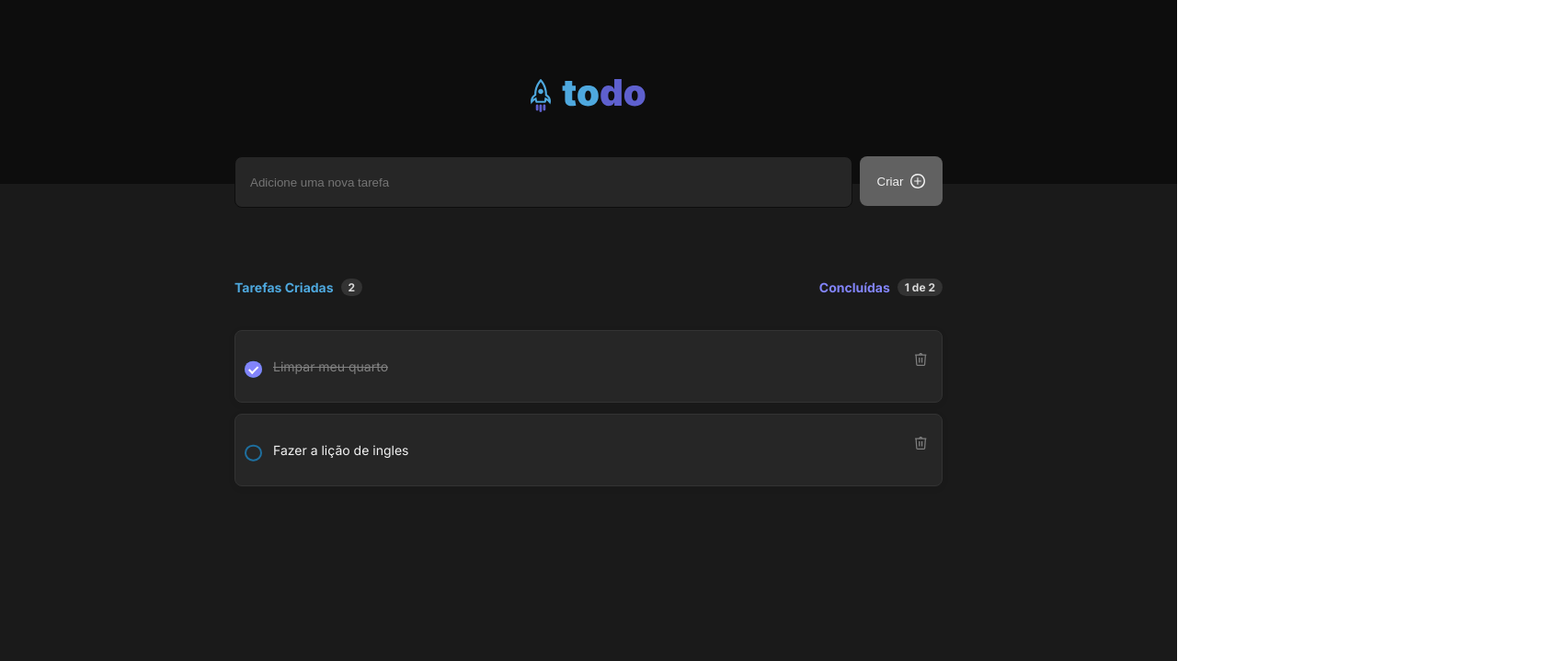
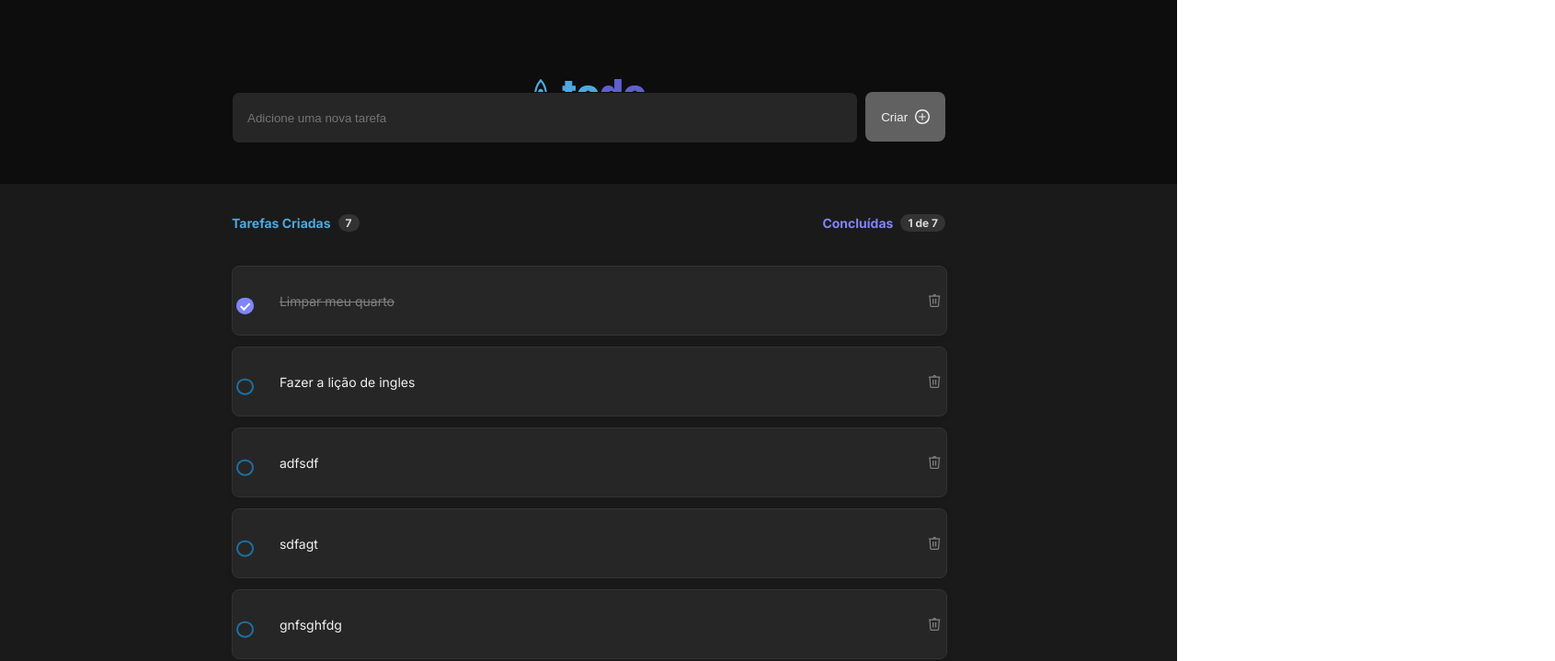
Before and after one commit to renanmontanopaz/React-ToDo, a React (Vite) app: page / in a window 1280 px wide. Shown: the top 719 px of the page at 92% size, 1691 px wide, since content can reach past the window. Built offline with nearby package versions, Linux system fonts and the light colour scheme; data requests are answered from the project's data file.

Commit message:
corrigindo erro

```diff
--- a/src/components/Content/index.module.css
+++ b/src/components/Content/index.module.css
@@ -3,23 +3,24 @@
     min-height: calc(100vh - 200px);
     padding-bottom: 30px;
     display: flex;
-    align-items: flex-start;
+    align-items: center;
     justify-content: center;
-
+    flex-direction: column;
 
 }
 
 .input_container{
     display: flex;
     gap: 8px;
-
-    margin-top: -30px;
+    max-width: 776px;
+    width: 90%;
+    margin-top: -100px;
 }
 
 .input{
-    width: 638px;
+    width: 676px;
     height: 54px;
-
+    max-width: 100%;
     color: var(--gray-300);
     background: var(--gray-500);
     border: 1px solid var(--gray-700);
@@ -63,6 +64,8 @@
     justify-content: space-between;
     color: white;
     margin: 64px 0 24px;
+    max-width: 776px;
+    width: 90%;
 }
 
 .tasks_container{
--- a/src/components/Content/index.tsx
+++ b/src/components/Content/index.tsx
@@ -70,7 +70,7 @@ export const Content = () =>{
 
     return(
         <section className={styles.section_container}>
-            <main>
+
                 <article className={styles.input_container}>
                     <input className={styles.input}
                            type="text" placeholder="Adicione uma nova tarefa"
@@ -94,7 +94,7 @@ export const Content = () =>{
                     </article>
                 </article>
                 {taskListState.length === 0? <NoContent/> : <ToDoList onDelete={removeTaskOnList} onChangeCheckBox={changeStatusCheckbox} /> }
-            </main>
+
         </section>
     )
 }
--- a/src/components/ToDoList/index.module.css
+++ b/src/components/ToDoList/index.module.css
@@ -2,38 +2,52 @@
     display: flex;
     flex-direction: column;
     gap: 12px;
+    max-width: 776px;
+    width: 90%;
 }
 .content_container{
     display: flex;
-    align-items: baseline;
-    justify-content: center;
-    padding: 16px;
+    align-items: center;
+    justify-content: space-between;
+    //padding: 16px;
     gap: 12px;
-    width: 736px;
-    height: auto;
+    width: 776px;
+    //width: 744px;
+    max-width: 100%;
+    max-height: none;
+    height: 74px;
     background: var(--gray-500);
     border: 1px solid var(--gray-400);
     box-shadow: 0px 2px 8px rgba(0,0,0,0.06);
     border-radius: 8px;
+    word-wrap: break-word;
 }
 
 .text{
     color: var(--gray-100);
-    min-width: 680px;
+    width: 776px;
+    max-width: 87%;
     font-style: normal;
     font-weight: 400;
     font-size: 14px;
+    display: flex;
+    align-items: baseline;
+}
+
+p{
+
 }
 
 .text_scratched{
     color: var(--gray-300);
     text-decoration: line-through;
-    min-width: 680px;
+    width: 776px;
+    max-width: 87%;
     font-size: 14px;
 }
 input[type="checkbox"] {
     appearance: none;
-    margin: 0;
+
     font: inherit;
     color: var(--blue-dark);
     width: 19px;
@@ -41,7 +55,7 @@ input[type="checkbox"] {
     border: 2px solid var(--blue-dark);
     border-radius: 16px;
     transform: translateY(0.415em);
-
+    margin-bottom: 5px;
     display: grid;
     place-content: center;
     cursor: pointer;
--- a/src/configs/dataBase/db.json
+++ b/src/configs/dataBase/db.json
@@ -9,6 +9,31 @@
       "id": "2",
       "description": "Fazer a lição de ingles",
       "isDone": false
+    },
+    {
+      "id": "59d86ce6-0389-43fc-b9f0-b50ee8ec8a33",
+      "description": "adfsdf",
+      "isDone": false
+    },
+    {
+      "id": "801dc17f-cb67-4aba-b88f-78cc7829b6d4",
+      "description": "sdfagt",
+      "isDone": false
+    },
+    {
+      "id": "bd0d8bcb-8924-4db9-95ca-c572f195788d",
+      "description": "gnfsghfdg",
+      "isDone": false
+    },
+    {
+      "id": "9dd2a05c-8fda-4a8b-9f28-b69efbeb9e09",
+      "description": "vbnsdhdfg",
+      "isDone": false
+    },
+    {
+      "id": "1b9c57f2-ef2c-4617-88f5-88f6868e1dad",
+      "description": "sgdshgsdfhaegsdfgdfgsgdshgsdfhaegsdfgdfgsgdshgsdfhaegsdfgdfgsgdshgsdfhaegsdfgdfgsgdshgsdfhaegsdfgdfgsgdshgsdfhaegsdfgdfgsgdshgsdfhaegsdfgdfgsgdshgsdfhaegsdfgdfgsgdshgsdfhaegsdfgdfg",
+      "isDone": false
     }
   ]
 }
```
